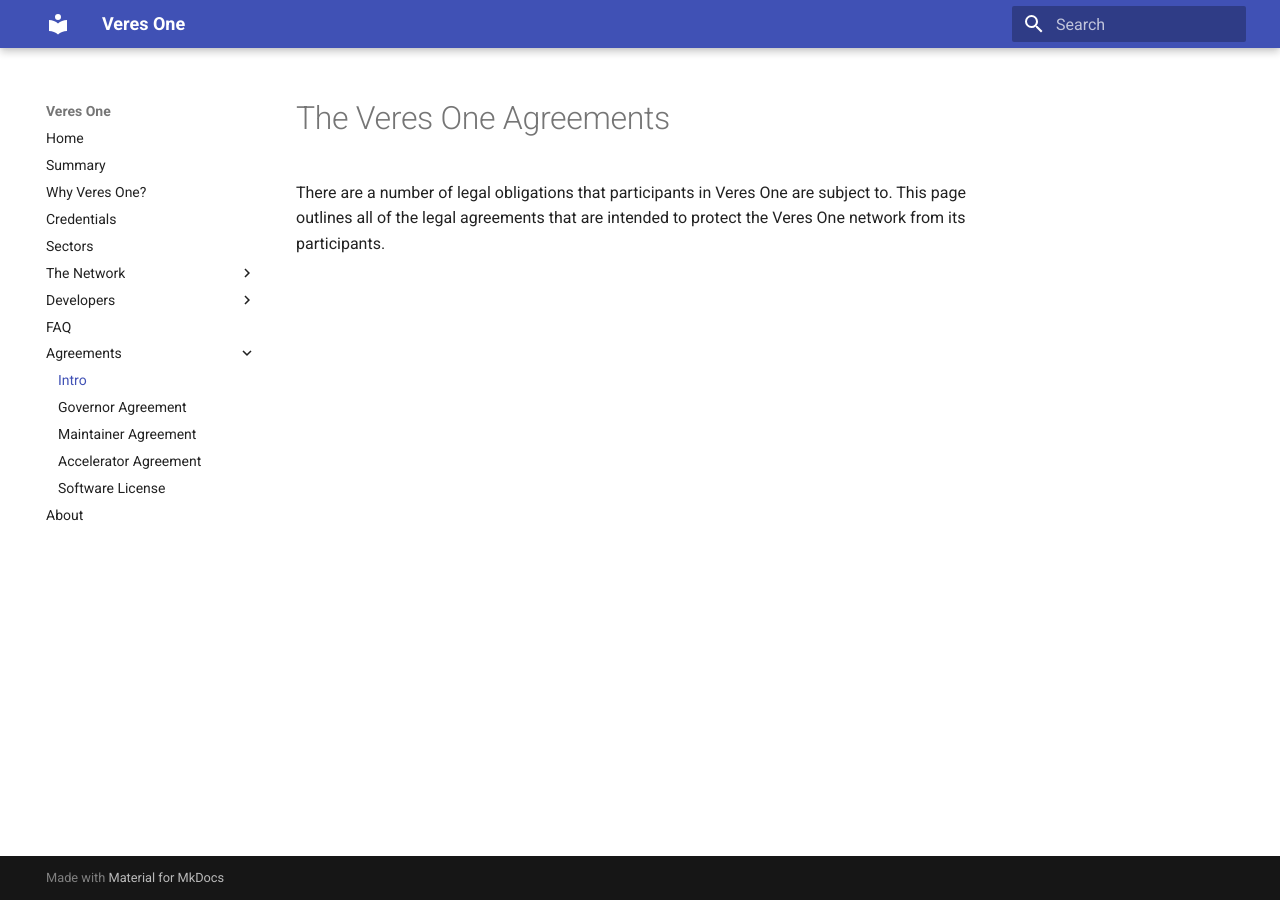
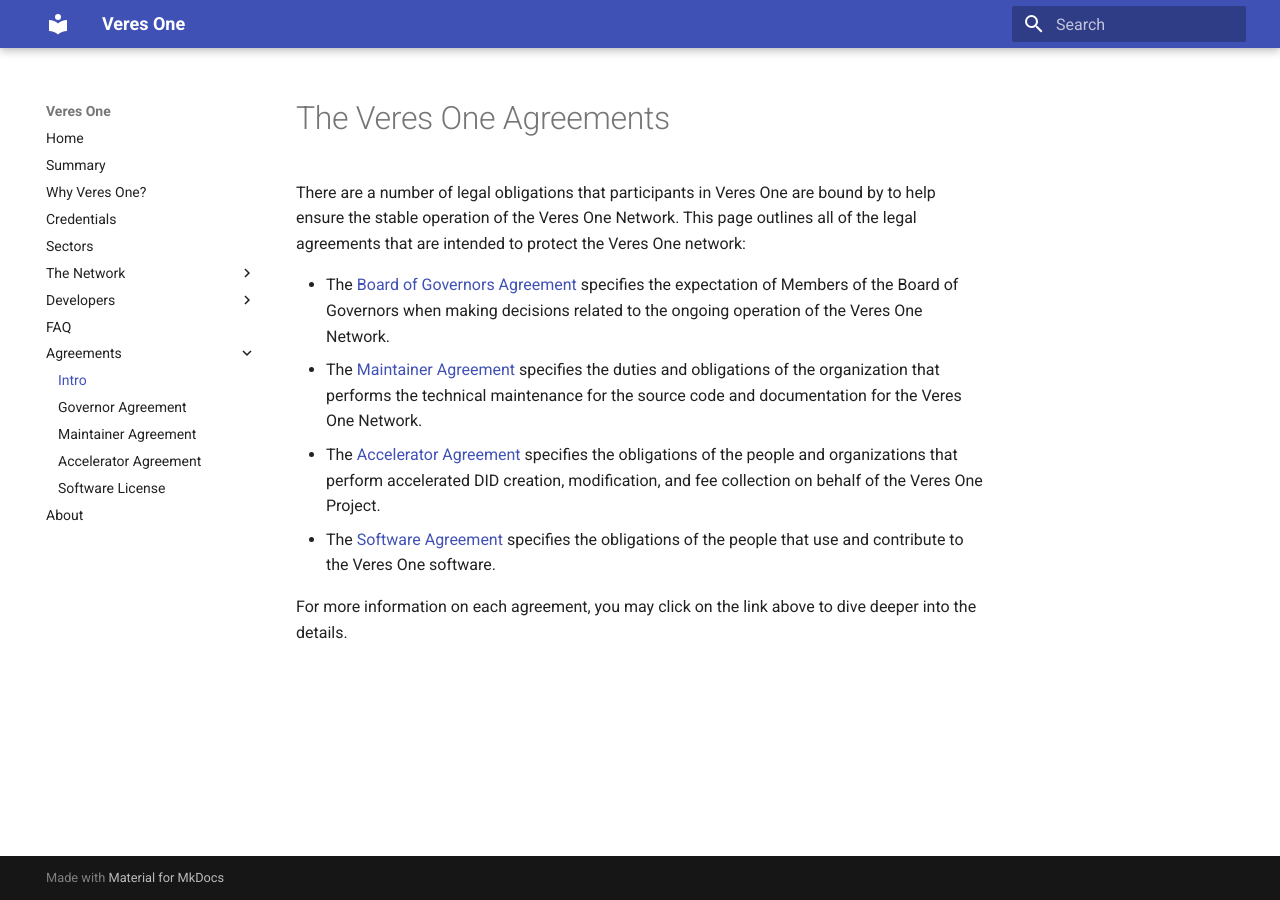
Before and after one commit to veres-one/docs.veres.one, an MkDocs documentation site: the page built from docs/agreements/index.md, in a window 1280 px wide. Built offline with MkDocs 1.6.1 and Material for MkDocs 9.7.7, drawn with Linux system fonts in a browser that asks for light colours; old or Windows-style settings are respelled for this version of MkDocs.

Commit message:
Add summary for agreements.

```diff
--- a/docs/agreements/index.md
+++ b/docs/agreements/index.md
@@ -1,5 +1,21 @@
 # The Veres One Agreements
 
 There are a number of legal obligations that participants in Veres One are
-subject to. This page outlines all of the legal agreements that are intended
-to protect the Veres One network from its participants.
+bound by to help ensure the stable operation of the Veres One Network.
+This page outlines all of the legal agreements that are intended
+to protect the Veres One network:
+
+* The [Board of Governors Agreement](governor.md) specifies the expectation of
+  Members of the Board of Governors when making decisions related to the
+  ongoing operation of the Veres One Network.
+* The [Maintainer Agreement](maintainer.md) specifies the duties and obligations
+  of the organization that performs the technical maintenance for the source
+  code and documentation for the Veres One Network.
+* The [Accelerator Agreement](accelerator.md) specifies the obligations of the
+  people and organizations that perform accelerated DID creation,
+  modification, and fee collection on behalf of the Veres One Project.
+* The [Software Agreement](software.md) specifies the obligations of the people
+  that use and contribute to the Veres One software.
+
+For more information on each agreement, you may click on the link above to
+dive deeper into the details.
```
